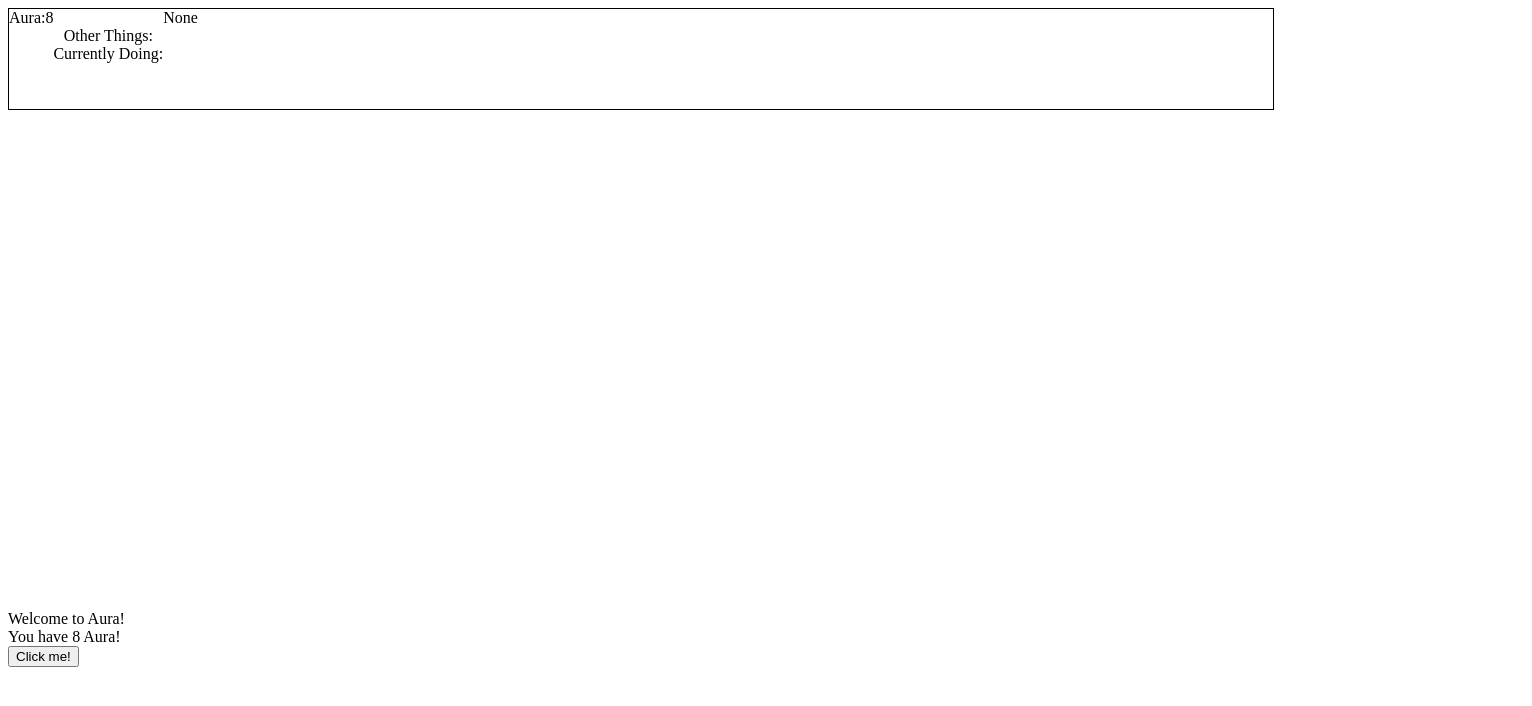
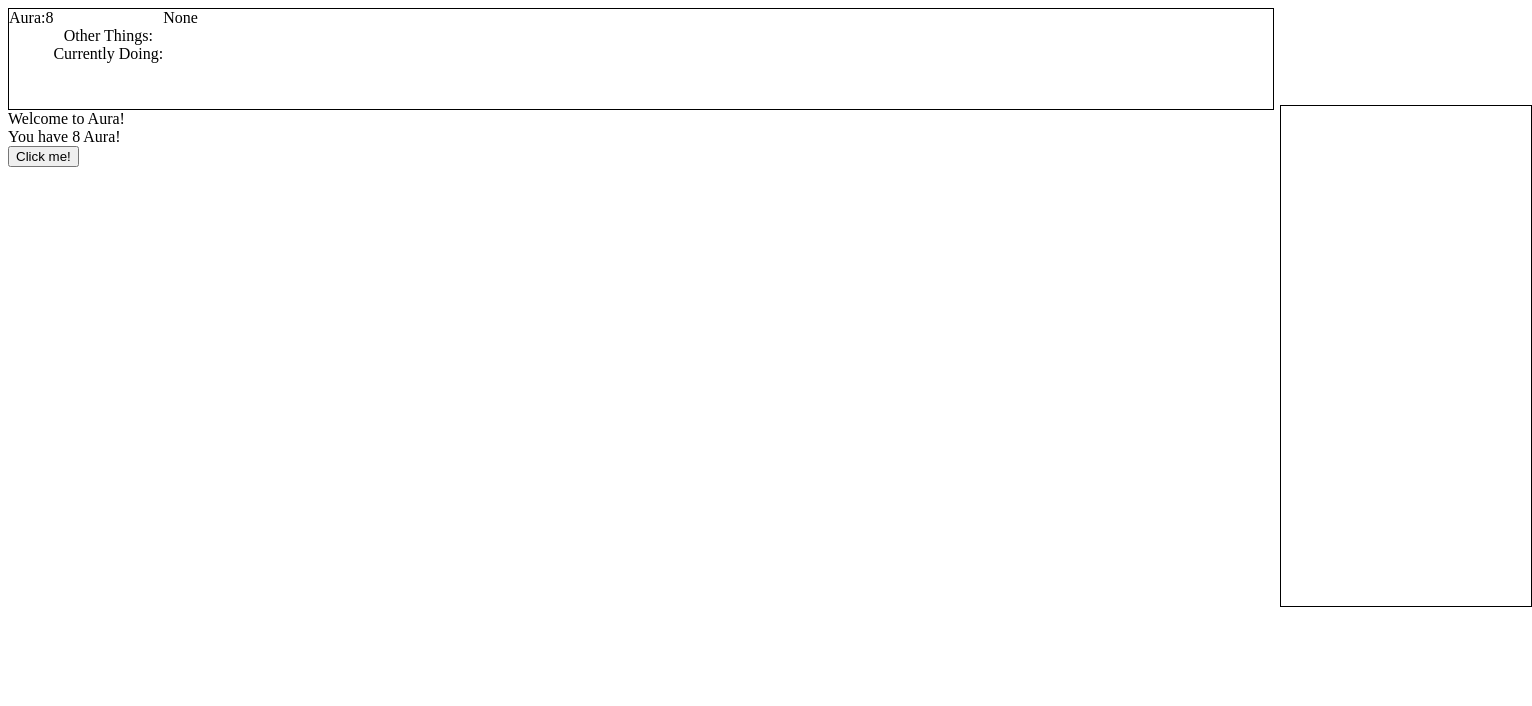
Before and after one commit to SethT6720/Aura, a website with bundled scripts: page index.html in a window 1280 px wide. Both pictures are taken after a click on the button "Click to Start". Shown: the whole page, 1532 px wide, since content can reach past the window. Built offline with nearby package versions, Linux system fonts and the light colour scheme.

Commit message:
We'll try this

```diff
--- a/style.css
+++ b/style.css
@@ -28,7 +28,6 @@ html {
 }
 
 #statsDisplay {
-  position: sticky;
   display: flex;
   top: 0%;
   text-align: center;
@@ -39,9 +38,10 @@ html {
  }
 
  #Console {
-  position: sticky;
+  position: absolute;
   top: 105px;
   height: 500px;
   width: 250px;
   left: 100%;
+  border: 1px solid black;
  }
```
